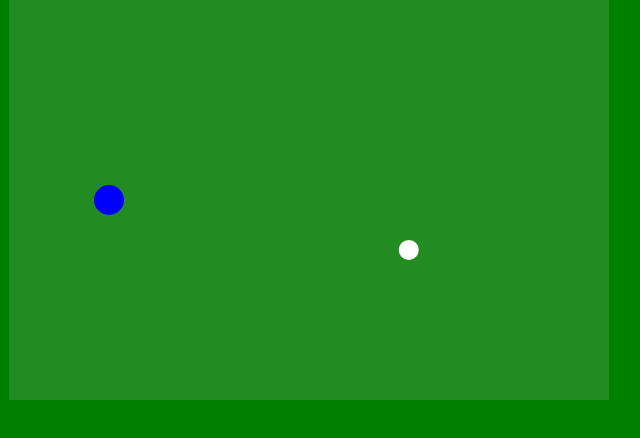
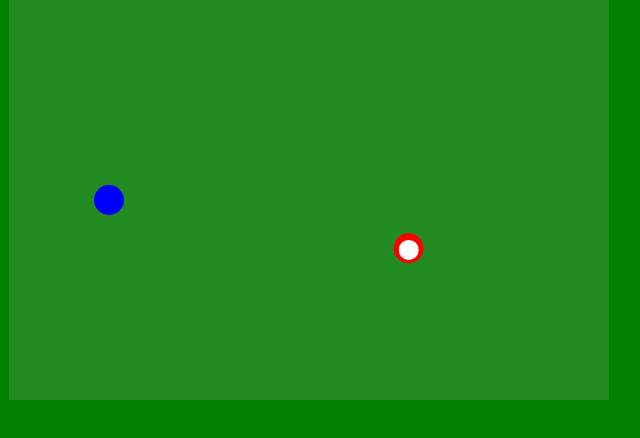
Before and after one commit to WafeeQazi/Mini-Soccer-Game, a plain HTML site: page MiniSoccerGame.html in a window 1280 px wide. Shown: the full height of the page, 331-971 px from the left. Drawn offline with Linux system fonts and the light colour scheme.

Commit message:
Day 4, Commit 1

```diff
--- a/MiniSoccerGame.html
+++ b/MiniSoccerGame.html
@@ -15,10 +15,9 @@ canvas { display:block; margin:auto; background:#228B22; }
 const canvas = document.getElementById("gameCanvas");
 const ctx = canvas.getContext("2d");
 
-// player
 let player = { x:100, y:200, radius:15, speed:4 };
+let ai = { x:500, y:200, radius:15, speed:2 };
 
-// ball
 let ball = { x:300, y:200, radius:10, vx:2, vy:1 };
 
 let keys = {};
@@ -32,6 +31,16 @@ function movePlayer(){
     if(keys["ArrowRight"]) player.x += player.speed;
 }
 
+function moveAI(){
+    let dx = ball.x - ai.x;
+    let dy = ball.y - ai.y;
+    let dist = Math.sqrt(dx*dx + dy*dy);
+    if(dist > 0){
+        ai.x += (dx/dist) * ai.speed;
+        ai.y += (dy/dist) * ai.speed;
+    }
+}
+
 function moveBall(){
     ball.x += ball.vx;
     ball.y += ball.vy;
@@ -39,12 +48,10 @@ function moveBall(){
     ball.vy *= 0.98;
 }
 
-// player hits ball
 function playerBallCollision(){
     let dx = ball.x - player.x;
     let dy = ball.y - player.y;
     let dist = Math.sqrt(dx*dx + dy*dy);
-
     if(dist < player.radius + ball.radius){
         let angle = Math.atan2(dy, dx);
         ball.vx += Math.cos(angle)*3;
@@ -57,27 +64,22 @@ function drawField(){
     ctx.fillRect(0,0,canvas.width,canvas.height);
 }
 
-function drawPlayer(){
+function drawCircle(obj,color){
     ctx.beginPath();
-    ctx.arc(player.x,player.y,player.radius,0,Math.PI*2);
-    ctx.fillStyle="blue";
-    ctx.fill();
-}
-
-function drawBall(){
-    ctx.beginPath();
-    ctx.arc(ball.x,ball.y,ball.radius,0,Math.PI*2);
-    ctx.fillStyle="white";
+    ctx.arc(obj.x,obj.y,obj.radius,0,Math.PI*2);
+    ctx.fillStyle=color;
     ctx.fill();
 }
 
 function gameLoop(){
     drawField();
     movePlayer();
+    moveAI();
     moveBall();
     playerBallCollision();
-    drawPlayer();
-    drawBall();
+    drawCircle(player,"blue");
+    drawCircle(ai,"red");
+    drawCircle(ball,"white");
     requestAnimationFrame(gameLoop);
 }
 
```
